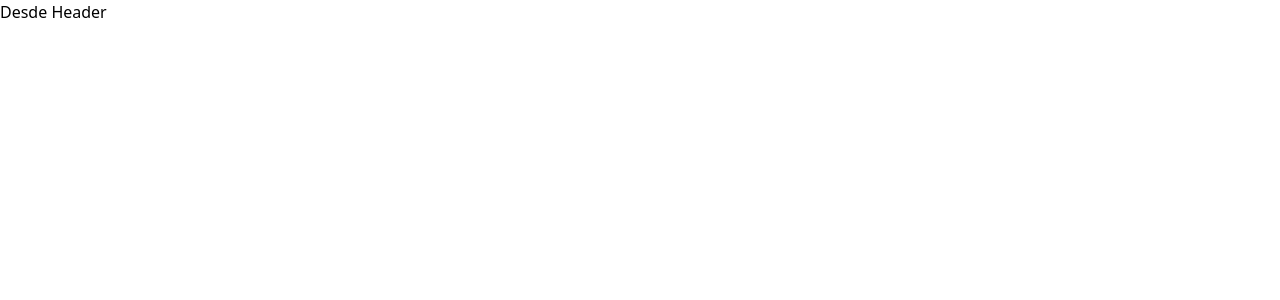
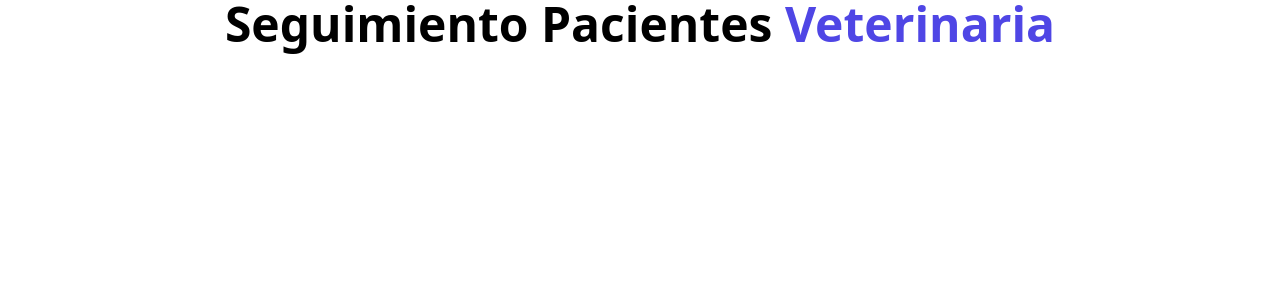
Before and after one commit to NibboNi/citas-veterinaria-react, a React (Vite) app: page / in a window 1280 px wide. Shown: the top 300 px of the page. Built offline with nearby package versions, Linux system fonts and the light colour scheme.

Commit message:
Created Header component.
Created header component and added it's styles.

```diff
--- a/src/components/Header.jsx
+++ b/src/components/Header.jsx
@@ -1,6 +1,8 @@
 function Header(){
     return (
-        <h1>Desde Header</h1>
+        <header>
+            <h1 className="font-black text-5xl text-center mx-auto md:w-2/3">Seguimiento Pacientes <span className="text-indigo-600">Veterinaria</span></h1>
+        </header>
     );
 }
 
```
